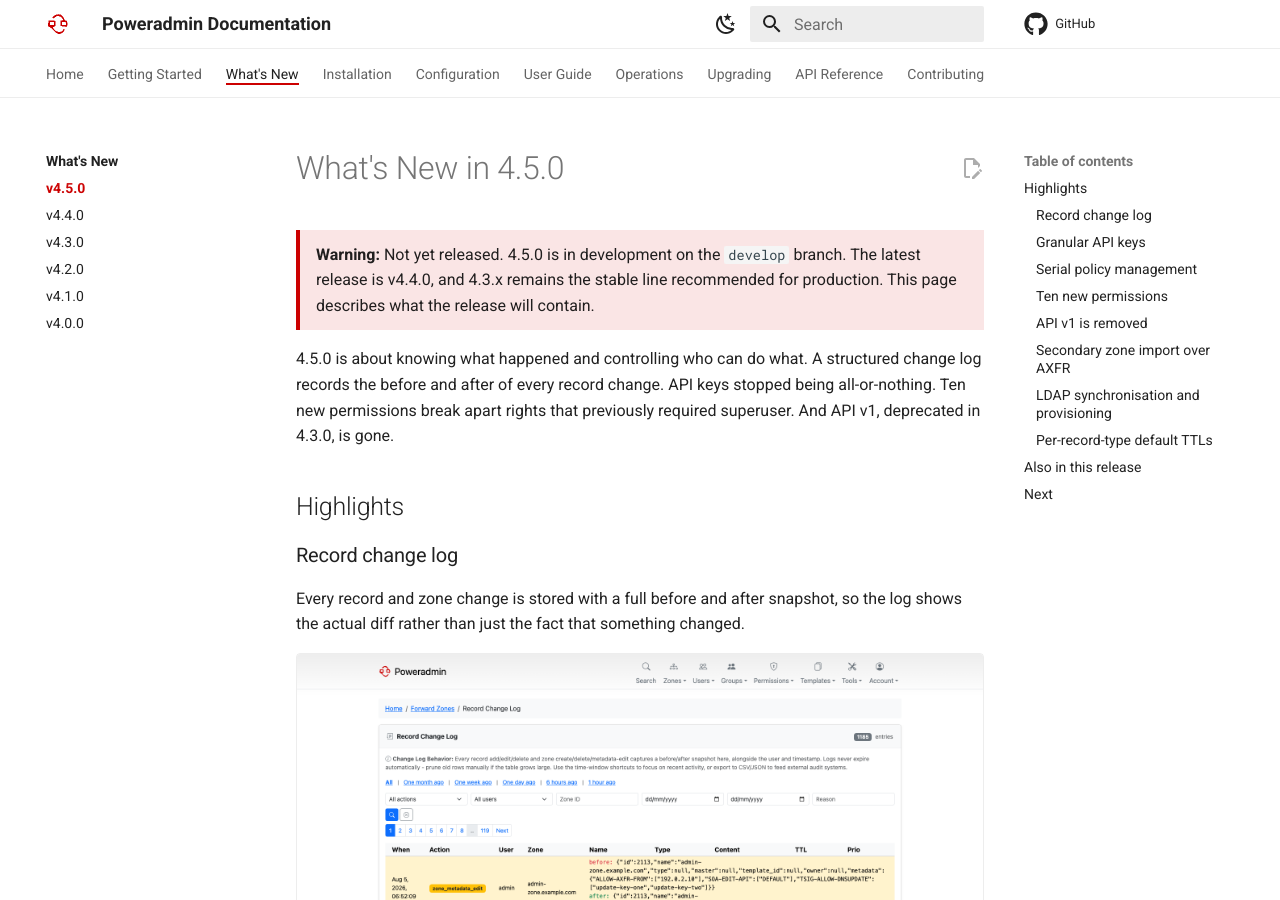
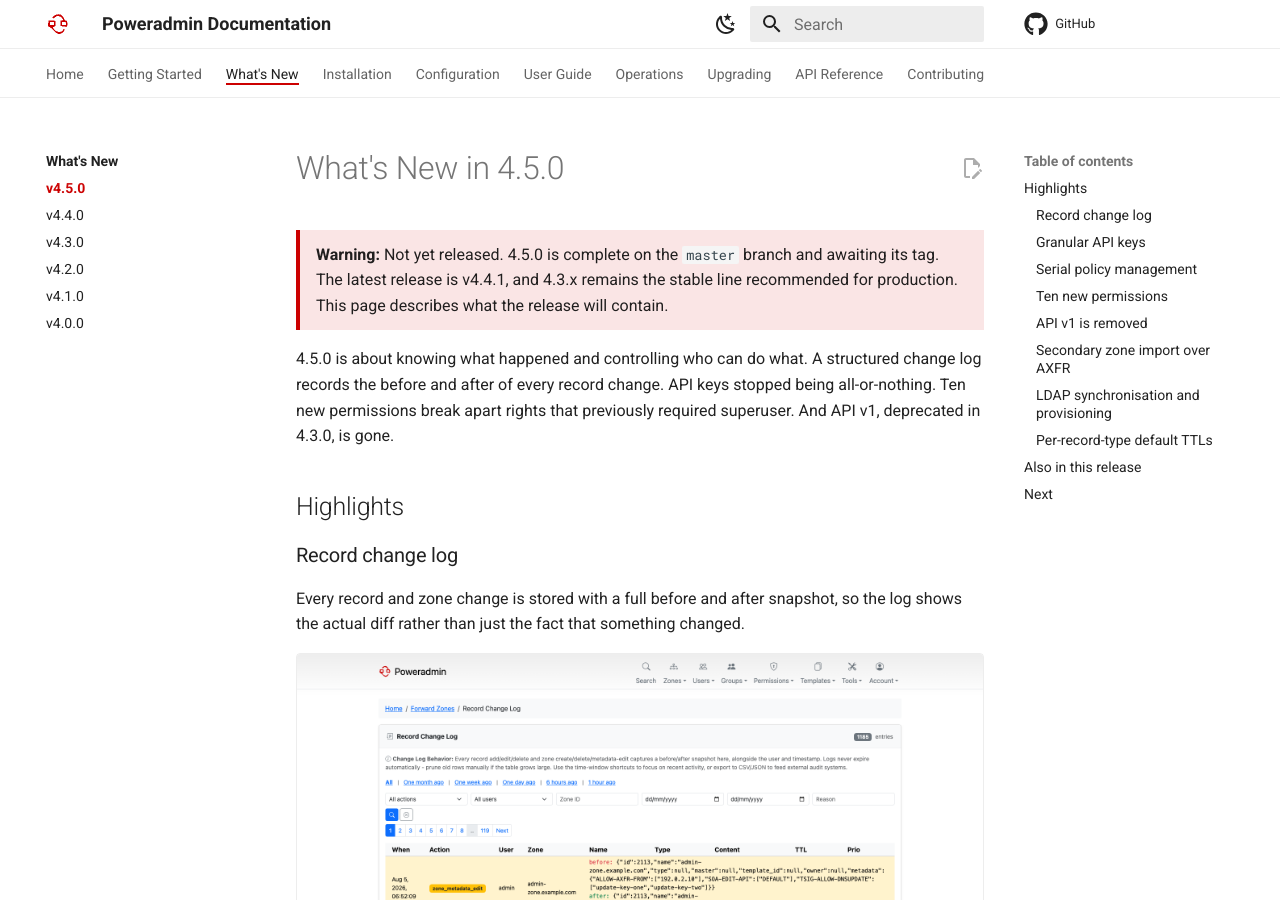
Before and after one commit to poweradmin/poweradmin-docs, an MkDocs documentation site: the page built from docs/whats-new/v4.5.0.md, in a window 1280 px wide and 900 px high. Built offline with MkDocs 1.6.1 and Material for MkDocs 9.7.7, drawn with Linux system fonts in a browser that asks for light colours; comment, search, counter and statistics services are not loaded.

Commit message:
docs(release): 4.5.0 now sits on master and the latest release is 4.4.1

```diff
--- a/docs/whats-new/v4.5.0.md
+++ b/docs/whats-new/v4.5.0.md
@@ -1,8 +1,8 @@
 # What's New in 4.5.0
 
-> **Warning:** Not yet released. 4.5.0 is in development on the `develop` branch. The latest
-> release is v4.4.0, and 4.3.x remains the stable line recommended for production. This page
-> describes what the release will contain.
+> **Warning:** Not yet released. 4.5.0 is complete on the `master` branch and awaiting its tag.
+> The latest release is v4.4.1, and 4.3.x remains the stable line recommended for production.
+> This page describes what the release will contain.
 
 4.5.0 is about knowing what happened and controlling who can do what. A structured change log
 records the before and after of every record change. API keys stopped being all-or-nothing.
```
Also changed, not shown: docs/upgrading/index.md (+1 -1 lines), docs/upgrading/v4.5.0.md (+1 -1 lines), docs/whats-new/index.md (+1 -1 lines).
